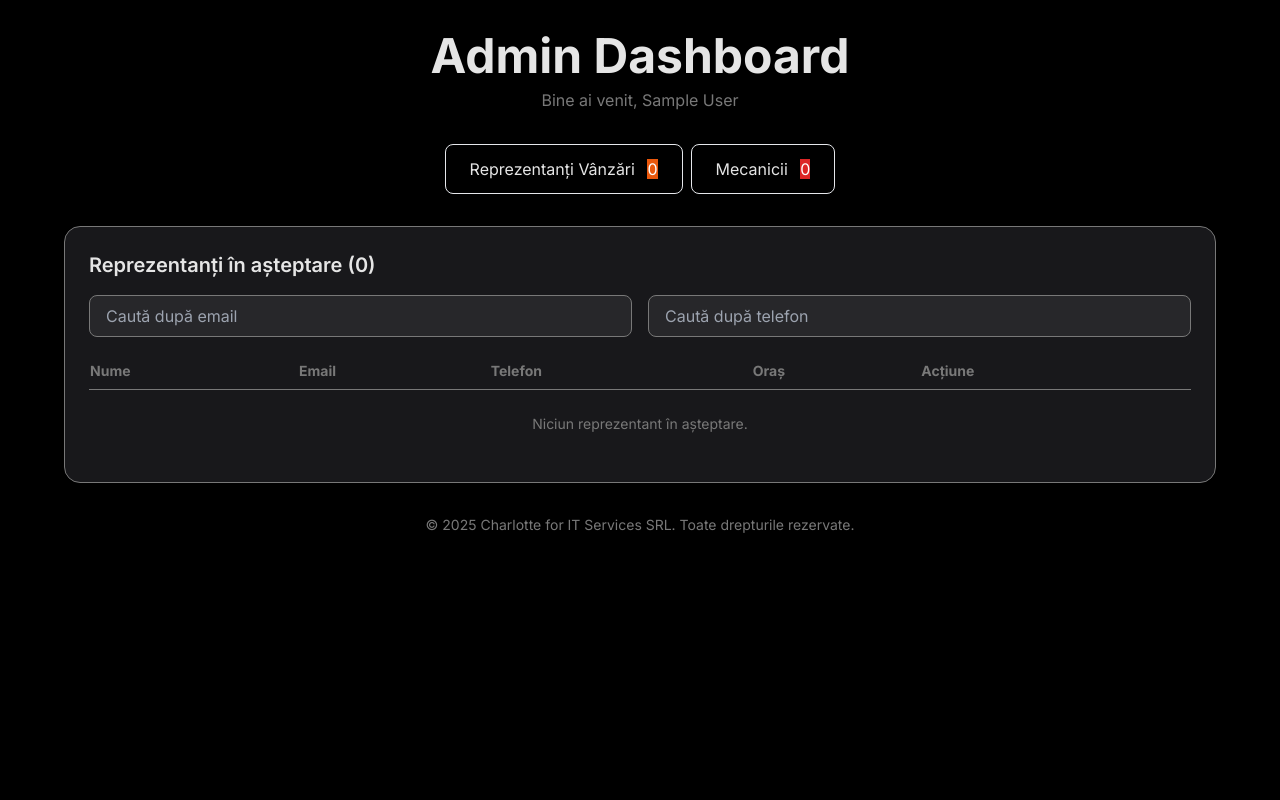
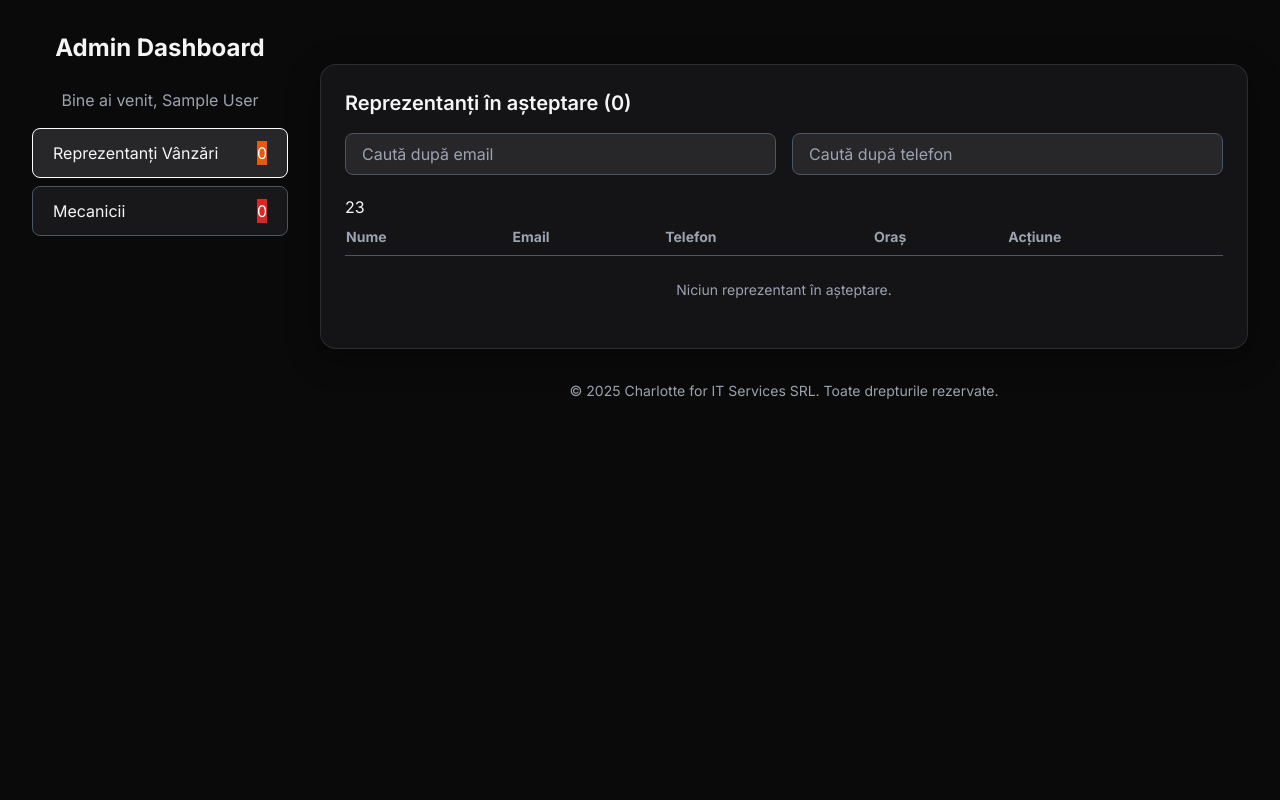
Before and after one commit to loye22/fixcars-api-, a Django app: page /panel/ in a window 1280 px wide. Run offline with Django 5.2, Linux system fonts and the light colour scheme; the visitor is signed in with stand-in values (Sample User, id 1); data that the repository does not hold is empty; some libraries are stand-ins or nearby versions.

Commit message:
update the admin panel

```diff
--- a/myapp/templates/admin_dashboard.html
+++ b/myapp/templates/admin_dashboard.html
@@ -14,168 +14,232 @@
 
     <style>
         body { font-family: 'Inter', sans-serif; }
-    .bg-dark { background-color: #000000; }
-    .text-light { color: #e5e5e5; }
-    .text-gray { color: #787878; }
-    .border-gray { border-color: #787878; }
-    .tab-active { @apply bg-zinc-800 border-white; }
-    .tab-inactive { @apply bg-zinc-900 border-gray hover:border-white; }
-    .btn-accept { @apply bg-green-600 hover:bg-green-500 text-white; }
-    .btn-activate { @apply bg-blue-600 hover:bg-blue-500 text-white; }
-    .badge { @apply inline-block px-2 py-1 text-xs font-semibold rounded-full; }
+        .bg-dark   { background-color: #0a0a0a; }
+        .text-light{ color: #f5f5f5; }
+        .text-muted{ color: #9ca3af; }
+        .border-muted{ border-color: #4b5563; }
+
+        /* Glass-morphism card */
+        .card {
+            background: rgba(24, 24, 27, 0.75);
+            backdrop-filter: blur(12px);
+            -webkit-backdrop-filter: blur(12px);
+            border: 1px solid rgba(255, 255, 255, 0.1);
+            box-shadow: 0 8px 32px rgba(0,0,0,0.4);
+        }
+
+        /* Modal overlay */
+        .modal-overlay {
+            background: rgba(0,0,0,0.7);
+            backdrop-filter: blur(5px);
+        }
+
+        /* Sidebar (desktop) */
+        @media (min-width: 1024px) {
+            .sidebar { position: sticky; top: 2rem; height: calc(100vh - 4rem); }
+        }
+
+        /* Badge */
+        .badge { @apply inline-block px-2 py-0.5 text-xs font-semibold rounded-full; }
     </style>
 </head>
-<body class="min-h-screen bg-dark text-light p-4 md:p-8">
 
-  <div class="max-w-6xl mx-auto space-y-8">
+<body class="min-h-screen bg-dark text-light">
 
-    <!-- Header -->
-    <header class="text-center">
-      <h1 class="text-4xl md:text-5xl font-bold">Admin Dashboard</h1>
-      <p class="text-gray mt-2">Bine ai venit, {{ request.user.get_full_name|default:request.user.username }}</p>
-    </header>
+<div class="flex flex-col lg:flex-row gap-8 max-w-7xl mx-auto p-4 lg:p-8">
 
-    <!-- Tabs -->
-    <div class="flex flex-col sm:flex-row gap-2 justify-center mb-6">
-      <button class="tab tab-sales px-6 py-3 rounded-lg border transition-colors" onclick="openTab('sales')">
+    <!-- ==================== SIDEBAR / TABS ==================== -->
+    <aside class="lg:w-64">
+        <div class="lg:sidebar space-y-4">
+            <h1 class="hidden lg:block text-2xl font-bold text-center mb-6">Admin Dashboard</h1>
+            <p class="hidden lg:block text-muted text-center mb-8">
+                Bine ai venit, {{ request.user.get_full_name|default:request.user.username }}
+            </p>
+
+            <nav class="flex flex-col sm:flex-row lg:flex-col gap-2">
+                <button
+                    onclick="openTab('sales')"
+                    class="tab tab-sales w-full lg:w-auto text-left px-5 py-3 rounded-lg border border-muted hover:border-white transition flex items-center justify-between bg-zinc-900 hover:bg-zinc-800"
+                >
                     Reprezentanți Vânzări
                     <span class="badge bg-orange-600 text-white ml-2">{{ pending_sales }}</span>
                 </button>
-      <button class="tab tab-mechanics px-6 py-3 rounded-lg border transition-colors" onclick="openTab('mechanics')">
+
+                <button
+                    onclick="openTab('mechanics')"
+                    class="tab tab-mechanics w-full lg:w-auto text-left px-5 py-3 rounded-lg border border-muted hover:border-white transition flex items-center justify-between bg-zinc-900 hover:bg-zinc-800"
+                >
                     Mecanicii
                     <span class="badge bg-red-600 text-white ml-2">{{ pending_mechanics }}</span>
                 </button>
+            </nav>
+        </div>
+    </aside>
+
+    <!-- ==================== MAIN CONTENT ==================== -->
+    <main class="flex-1 space-y-8">
+
+        <!-- Mobile header -->
+        <header class="lg:hidden text-center">
+            <h1 class="text-3xl font-bold">Admin Dashboard</h1>
+            <p class="text-muted mt-1">
+                Bine ai venit, {{ request.user.get_full_name|default:request.user.username }}
+            </p>
+        </header>
+
+        <!-- ==================== SALES TAB ==================== -->
+        <section id="sales-tab" class="tab-content space-y-6">
+            <div class="card rounded-2xl p-6">
+                <h2 class="text-xl font-semibold mb-4">Reprezentanți în așteptare ({{ pending_sales }})</h2>
+
+                <div class="grid grid-cols-1 md:grid-cols-2 gap-4 mb-5">
+                    <input type="text" id="sales-email-filter" placeholder="Caută după email"
+                           class="w-full bg-zinc-800 border border-muted rounded-lg px-4 py-2 text-light focus:outline-none focus:border-white transition">
+                    <input type="text" id="sales-phone-filter" placeholder="Caută după telefon"
+                           class="w-full bg-zinc-800 border border-muted rounded-lg px-4 py-2 text-light focus:outline-none focus:border-white transition">
                 </div>
 
-    <!-- Sales Tab -->
-    <div id="sales-tab" class="tab-content space-y-6">
-      <div class="bg-zinc-900 rounded-2xl p-6 border border-gray">
-        <h2 class="text-xl font-semibold mb-4">Reprezentanți în așteptare ({{ pending_sales }})</h2>
-
-        <!-- Filters -->
-        <div class="grid grid-cols-1 md:grid-cols-2 gap-4 mb-4">
-          <input type="text" placeholder="Caută după email" id="sales-email-filter"
-                 class="w-full bg-zinc-800 border border-gray rounded-lg px-4 py-2 text-light focus:outline-none focus:border-white">
-          <input type="text" placeholder="Caută după telefon" id="sales-phone-filter"
-                 class="w-full bg-zinc-800 border border-gray rounded-lg px-4 py-2 text-light focus:outline-none focus:border-white">
-        </div>
-
-        <!-- Table -->
                 <div class="overflow-x-auto">
                     <table class="w-full text-sm">
                         <thead>
-              <tr class="text-gray border-b border-gray">
+                            <tr class="text-muted border-b border-muted">
                                 <th class="text-left py-2">Nume</th>
                                 <th class="text-left py-2 hidden sm:table-cell">Email</th>
                                 <th class="text-left py-2 hidden md:table-cell">Telefon</th>
                                 <th class="text-left py-2">Oraș</th>
                                 <th class="text-left py-2">Acțiune</th>
-              </tr>
+23                            </tr>
                         </thead>
                         <tbody id="sales-body">
                             {% for rep in sales_reps %}
-              <tr class="border-b border-gray/30 hover:bg-zinc-800 transition">
+                            <tr class="border-b border-muted/30 hover:bg-zinc-800 transition">
                                 <td class="py-3">{{ rep.name }}</td>
                                 <td class="py-3 hidden sm:table-cell">{{ rep.email }}</td>
                                 <td class="py-3 hidden md:table-cell">{{ rep.phone }}</td>
                                 <td class="py-3">{{ rep.get_city_display }}</td>
                                 <td class="py-3">
                                     {% if not rep.approved %}
-                  <form method="post" action="{% url 'myapp:panel_accept_sales' rep.representative_id %}" class="inline">
-                    <button type="submit" class="btn-accept px-3 py-1 rounded text-xs">Acceptă</button>
-                  </form>
+                                    <button
+                                        onclick="showConfirmModal(
+                                            'accept',
+                                            '{{ rep.name }}',
+                                            '{% url 'myapp:panel_accept_sales' rep.representative_id %}'
+                                        )"
+                                        class="bg-emerald-600 hover:bg-emerald-500 text-white px-3 py-1 rounded text-xs transition"
+                                    >Acceptă</button>
                                     {% else %}
-                  <span class="text-green-400 text-xs">Acceptat</span>
+                                    <span class="text-emerald-400 text-xs">Acceptat</span>
                                     {% endif %}
                                 </td>
                             </tr>
                             {% empty %}
-              <tr><td colspan="5" class="text-center py-6 text-gray">Niciun reprezentant în așteptare.</td></tr>
+                            <tr><td colspan="5" class="text-center py-6 text-muted">Niciun reprezentant în așteptare.</td></tr>
                             {% endfor %}
                         </tbody>
                     </table>
                 </div>
             </div>
+        </section>
+
+        <!-- ==================== MECHANICS TAB ==================== -->
+        <section id="mechanics-tab" class="tab-content hidden space-y-6">
+            <div class="card rounded-2xl p-6">
+                <h2 class="text-xl font-semibold mb-4">Mecanici în așteptare ({{ pending_mechanics }})</h2>
+
+                <div class="grid grid-cols-1 md:grid-cols-2 gap-4 mb-5">
+                    <input type="text" id="mech-email-filter" placeholder="Caută după email"
+                           class="w-full bg-zinc-800 border border-muted rounded-lg px-4 py-2 text-light focus:outline-none focus:border-white transition">
+                    <input type="text" id="mech-phone-filter" placeholder="Caută după telefon"
+                           class="w-full bg-zinc-800 border border-muted rounded-lg px-4 py-2 text-light focus:outline-none focus:border-white transition">
                 </div>
 
-    <!-- Mechanics Tab -->
-    <div id="mechanics-tab" class="tab-content hidden space-y-6">
-      <div class="bg-zinc-900 rounded-2xl p-6 border border-gray">
-        <h2 class="text-xl font-semibold mb-4">Mecanici în așteptare ({{ pending_mechanics }})</h2>
-
-        <!-- Filters -->
-        <div class="grid grid-cols-1 md:grid-cols-2 gap-4 mb-4">
-          <input type="text" placeholder="Caută după email" id="mech-email-filter"
-                 class="w-full bg-zinc-800 border border-gray rounded-lg px-4 py-2 text-light focus:outline-none focus:border-white">
-          <input type="text" placeholder="Caută după telefon" id="mech-phone-filter"
-                 class="w-full bg-zinc-800 border border-gray rounded-lg px-4 py-2 text-light focus:outline-none focus:border-white">
-        </div>
-
-        <!-- Table -->
                 <div class="overflow-x-auto">
                     <table class="w-full text-sm">
                         <thead>
-              <tr class="text-gray border-b border-gray">
+                            <tr class="text-muted border-b border-muted">
                                 <th class="text-left py-2">Nume</th>
                                 <th class="text-left py-2 hidden sm:table-cell">Email</th>
                                 <th class="text-left py-2 hidden md:table-cell">Telefon</th>
-                <th class="text-left py-2">Oraș</th>
                                 <th class="text-left py-2">Acțiune</th>
                             </tr>
                         </thead>
                         <tbody id="mech-body">
                             {% for mech in mechanics %}
-              <tr class="border-b border-gray/30 hover:bg-zinc-800 transition">
+                            <tr class="border-b border-muted/30 hover:bg-zinc-800 transition">
                                 <td class="py-3">{{ mech.full_name }}</td>
                                 <td class="py-3 hidden sm:table-cell">{{ mech.email }}</td>
                                 <td class="py-3 hidden md:table-cell">{{ mech.phone }}</td>
-                <td class="py-3">{{ mech.get_city_display }}</td>
                                 <td class="py-3">
                                     {% if not mech.is_active %}
-                  <form method="post" action="{% url 'myapp:panel_activate_mechanic' mech.user_id %}" class="inline">
-                    <button type="submit" class="btn-activate px-3 py-1 rounded text-xs">Activează</button>
-                  </form>
+                                    <button
+                                        onclick="showConfirmModal(
+                                            'activate',
+                                            '{{ mech.full_name }}',
+                                            '{% url 'myapp:panel_activate_mechanic' mech.user_id %}'
+                                        )"
+                                        class="bg-indigo-600 hover:bg-indigo-500 text-white px-3 py-1 rounded text-xs transition"
+                                    >Activează</button>
                                     {% else %}
-                  <span class="text-green-400 text-xs">Activ</span>
+                                    <span class="text-emerald-400 text-xs">Activ</span>
                                     {% endif %}
                                 </td>
                             </tr>
                             {% empty %}
-              <tr><td colspan="5" class="text-center py-6 text-gray">Niciun mecanic în așteptare.</td></tr>
+                            <tr><td colspan="4" class="text-center py-6 text-muted">Niciun mecanic în așteptare.</td></tr>
                             {% endfor %}
                         </tbody>
                     </table>
                 </div>
             </div>
+        </section>
+
+        <!-- Footer -->
+        <footer class="text-center text-muted text-sm mt-12">
+            © <span id="year"></span> Charlotte for IT Services SRL. Toate drepturile rezervate.
+        </footer>
+    </main>
 </div>
 
-    <!-- Footer -->
-    <footer class="text-center text-gray text-sm mt-12">
-      © <span id="year"></span> Charlotte for IT Services SRL. Toate drepturile rezervate.
-    </footer>
+<!-- ==================== ELEGANT CONFIRM MODAL ==================== -->
+<div id="confirm-modal" class="fixed inset-0 modal-overlay hidden flex items-center justify-center z-50">
+    <div class="bg-zinc-900 rounded-xl p-6 max-w-sm w-full border border-muted shadow-2xl transform transition-all scale-95">
+        <h3 class="text-lg font-semibold mb-3" id="modal-title"></h3>
+        <p class="text-muted mb-6" id="modal-message"></p>
+        <div class="flex justify-end gap-3">
+            <button onclick="closeModal()" class="px-4 py-2 bg-zinc-700 hover:bg-zinc-600 text-light rounded transition">
+                Renunță
+            </button>
+            <form id="modal-form" method="post" class="inline">
+                {% csrf_token %}
+                <button type="submit" id="modal-confirm-btn" class="px-4 py-2 text-white rounded transition">
+                    Confirmă
+                </button>
+            </form>
+        </div>
+    </div>
 </div>
 
 <script>
     // Year
     document.getElementById('year').textContent = new Date().getFullYear();
 
-    // Tab switching
+    // ---------- TAB / SIDEBAR ----------
     function openTab(tab) {
         document.querySelectorAll('.tab-content').forEach(c => c.classList.add('hidden'));
         document.getElementById(tab + '-tab').classList.remove('hidden');
 
         document.querySelectorAll('.tab').forEach(t => {
-        t.classList.remove('tab-active');
-        t.classList.add('tab-inactive');
+            t.classList.remove('bg-zinc-800', 'border-white');
+            t.classList.add('bg-zinc-900', 'border-muted');
         });
-      document.querySelector('.tab-' + tab).classList.add('tab-active');
-      document.querySelector('.tab-' + tab).classList.remove('tab-inactive');
+
+        const btn = document.querySelector('.tab-' + tab);
+        btn.classList.add('bg-zinc-800', 'border-white');
+        btn.classList.remove('bg-zinc-900', 'border-muted');
     }
-
-    // Default open first tab
     openTab('sales');
 
-    // Live filters
+    // ---------- LIVE FILTERS ----------
     function setupFilter(inputId, rowSelector, colIndex) {
         const input = document.getElementById(inputId);
         input.addEventListener('input', () => {
@@ -186,14 +250,44 @@
             });
         });
     }
-
-    // Sales filters (email col=1, phone col=2)
     setupFilter('sales-email-filter', '#sales-body tr', 1);
     setupFilter('sales-phone-filter', '#sales-body tr', 2);
-
-    // Mechanics filters
     setupFilter('mech-email-filter', '#mech-body tr', 1);
     setupFilter('mech-phone-filter', '#mech-body tr', 2);
+
+    // ---------- ELEGANT MODAL ----------
+    let currentAction = '';
+
+    function showConfirmModal(action, name, url) {
+        currentAction = action;
+        const title = action === 'accept' ? 'Acceptă reprezentant' : 'Activează mecanic';
+        const message = `Ești sigur că vrei să <strong>${action === 'accept' ? 'accepți' : 'activezi'}</strong> pe <strong>${name}</strong>?`;
+
+        document.getElementById('modal-title').textContent = title;
+        document.getElementById('modal-message').innerHTML = message;
+        document.getElementById('modal-form').action = url;
+
+        // Button colour
+        const confirmBtn = document.getElementById('modal-confirm-btn');
+        confirmBtn.className = action === 'accept'
+            ? 'px-4 py-2 bg-emerald-600 hover:bg-emerald-500 text-white rounded transition'
+            : 'px-4 py-2 bg-indigo-600 hover:bg-indigo-500 text-white rounded transition';
+
+        document.getElementById('confirm-modal').classList.remove('hidden');
+        setTimeout(() => document.querySelector('#confirm-modal > div').classList.replace('scale-95', 'scale-100'), 10);
+    }
+
+    function closeModal() {
+        const modal = document.getElementById('confirm-modal');
+        const card = modal.querySelector('div');
+        card.classList.replace('scale-100', 'scale-95');
+        setTimeout(() => modal.classList.add('hidden'), 200);
+    }
+
+    // Close on overlay click
+    document.getElementById('confirm-modal').addEventListener('click', e => {
+        if (e.target === document.getElementById('confirm-modal')) closeModal();
+    });
 </script>
 </body>
 </html>
```
Lines whose indentation alone changed are shown as unchanged.
